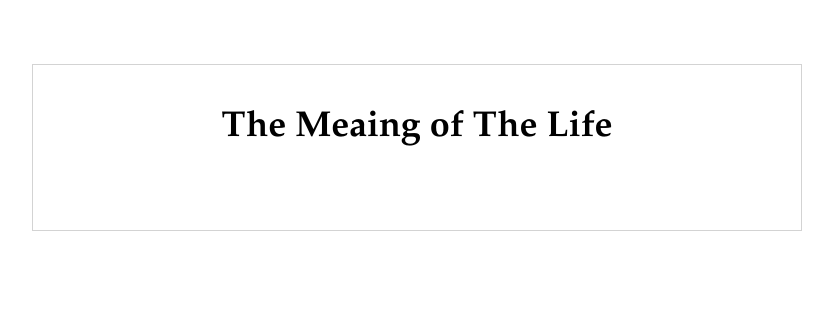
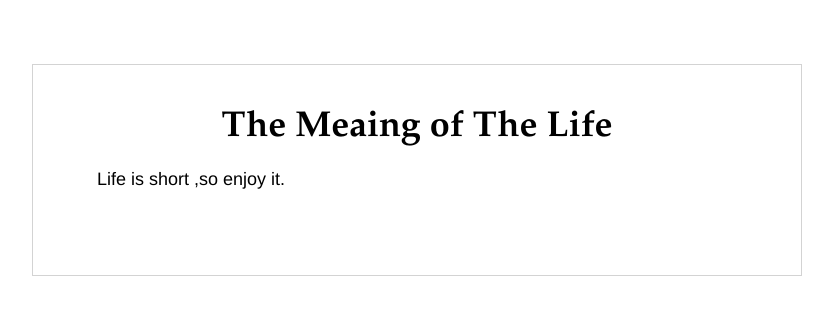
Before and after one commit to 0x00evil/0x00evil.github.io, a Jekyll site: the page built from _posts/2014-12-17-the-meaning-of-life.html, in a window 1280 px wide. Shown: the top 315 px of the page, without its empty margins (224-1057 px from the left). Built offline with Jekyll 4.4.1, drawn with Linux system fonts in a browser that asks for light colours.

Commit message:
add a little cotent

```diff
--- a/_posts/2014-12-17-the-meaning-of-life.html
+++ b/_posts/2014-12-17-the-meaning-of-life.html
@@ -4,3 +4,5 @@ title: The Meaning of The Life
 ---
 
 <h1>The Meaing of The Life</h1>
+
+<p>Life is short ,so enjoy it.</p>
```
